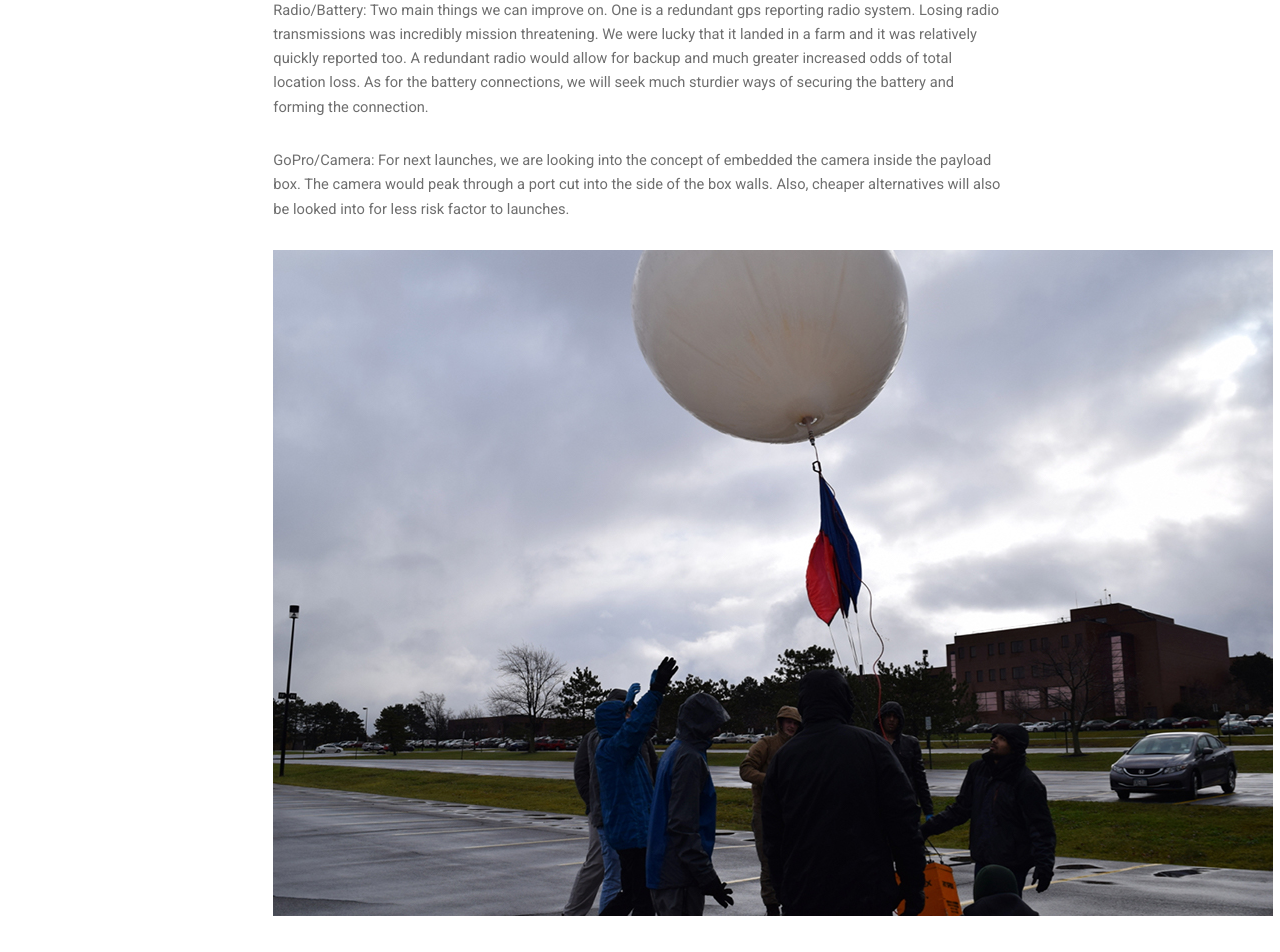
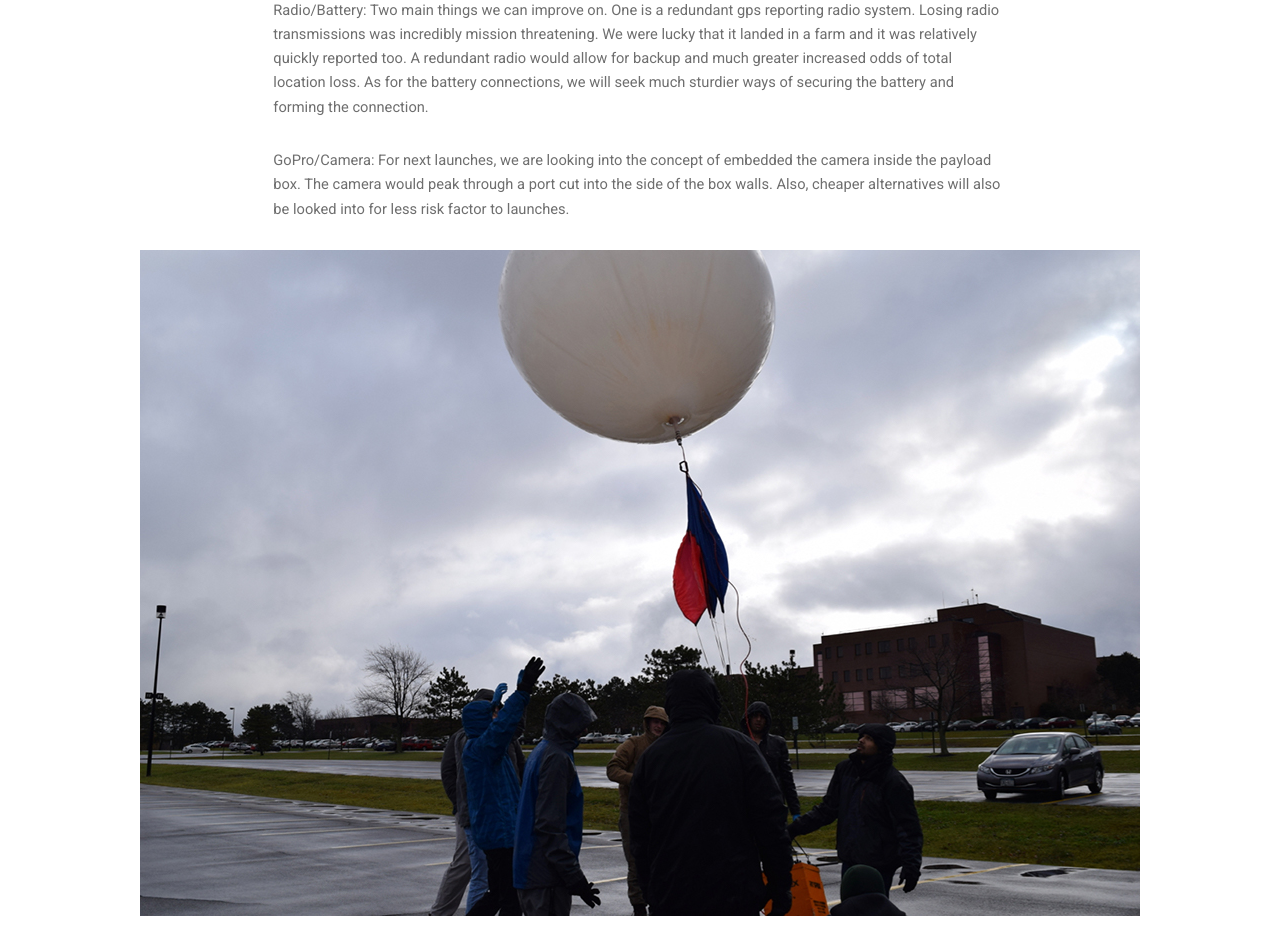
Before and after one commit to rit-spex/SPEXSite, a Flask app: page /hab/ in a window 1280 px wide. Shown: the part 1306-2258 px from the top of the page. Run offline with Flask 2, Linux system fonts and the light colour scheme.

Commit message:
Redid images so they are centered and scale correctly

```diff
--- a/templates/hab.html
+++ b/templates/hab.html
@@ -43,8 +43,12 @@ SPEX HAB
           <h3>What we can learn from this</h3>
           <p>Radio/Battery: Two main things we can improve on. One is a redundant gps reporting radio system. Losing radio transmissions was incredibly mission threatening. We were lucky that it landed in a farm and it was relatively quickly reported too.  A redundant radio would allow for backup and much greater increased odds of total location loss.  As for the battery connections, we will seek much sturdier ways of securing the battery and forming the connection.</p>
           <p>GoPro/Camera: For next launches, we are looking into the concept of embedded the camera inside the payload box. The camera would peak through a port cut into the side of the box walls.  Also, cheaper alternatives will also be looked into for less risk factor to launches.</p>
-          <img src="{{ url_for('static', filename='images/hab3launch.jpg') }}" id="hab3launch" />
+
         </div>
+
+          <div class="align-center">
+            <img class="img-responsive" src="{{ url_for('static', filename='images/hab3launch.jpg') }}" alt="Hab3">
+          </div>
       </section>
 
       <section id="three" class="wrapper" >
@@ -69,7 +73,7 @@ SPEX HAB
 
       <section id="three"  class="wrapper" >
         <div class="align-center" >
-          <img src="{{ url_for('static', filename='images/habrochester.jpg') }}" id="habroch"/>
+            <img class="img-responsive" src="{{ url_for('static', filename='images/habrochester.jpg') }}" alt="Habroch">
           <figcaption>Still shot from HAB II looking over Rochester, NY and Lake Ontario</figcaption>
         </div>
       </section>
```
